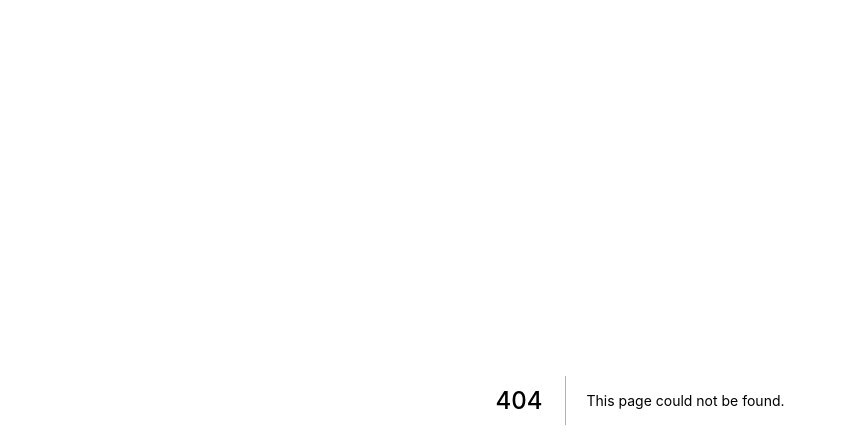
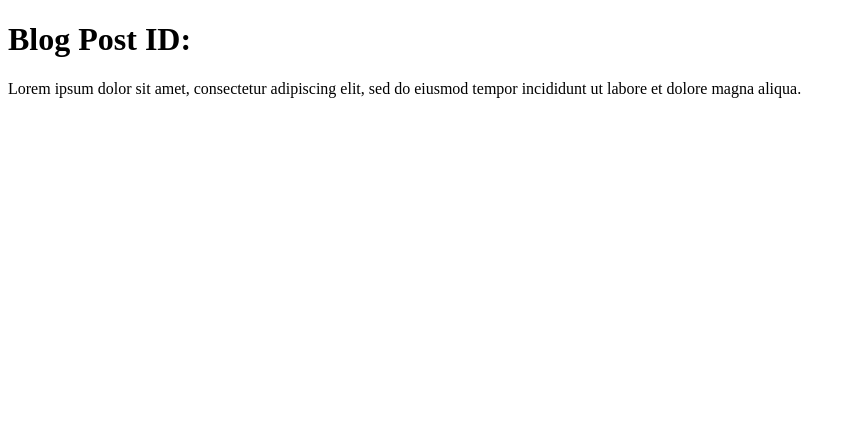
Before and after one commit to stevecochrane/nextjs-test, a Next.js app: page /posts in a window 1280 px wide. Before the commit this address had no page. Shown: the top 448 px of the page, without its empty margins (0-856 px from the left). Built offline with nearby package versions, Linux system fonts and the light colour scheme.

Commit message:
Add posts view with dynamic routing

```diff
--- /dev/null
+++ b/pages/posts.js
@@ -0,0 +1,15 @@
+import React from 'react';
+
+export default class extends React.Component {
+	static getInitialProps({ query: { id } }) {
+		return { postId: id };
+	}
+	render() {
+		return (
+			<div>
+				<h1>Blog Post ID:{this.props.postId}</h1>
+				<p> Lorem ipsum dolor sit amet, consectetur adipiscing elit, sed do eiusmod tempor incididunt ut labore et dolore magna aliqua.</p>
+			</div>
+		);
+	}
+};
--- a/server.js
+++ b/server.js
@@ -11,8 +11,12 @@ app.prepare().then(() => {
 	const server = express();
 	server.use(compression());
 
+	server.get('/posts/:id', (req, res) => {
+		return app.render(req, res, '/posts', { id: req.params.id });
+	});
+
 	server.get('*', (req, res) => {
-		return handle(req, res)
+		return handle(req, res);
 	});
 
 	server.listen(port, err => {
```
